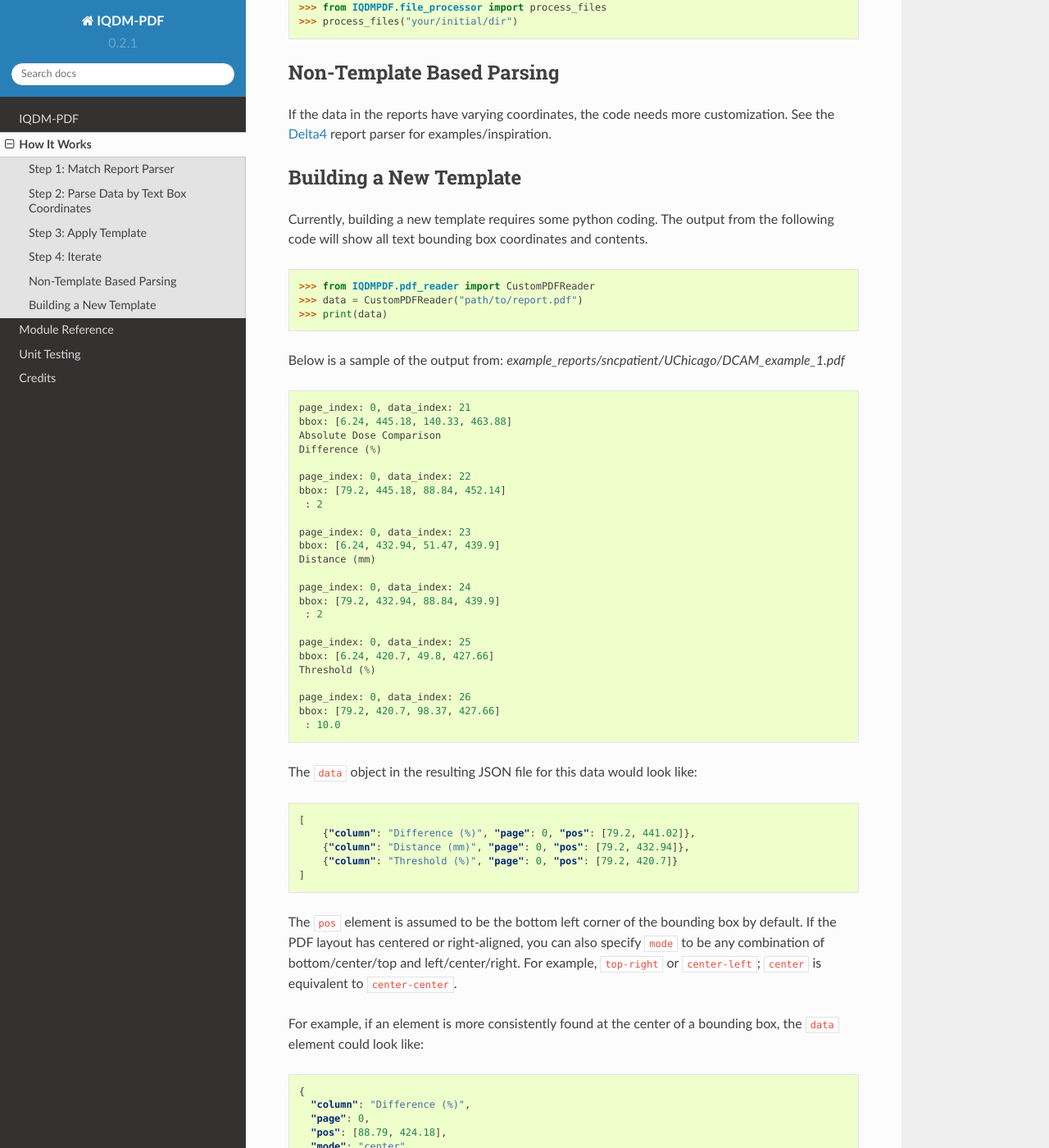
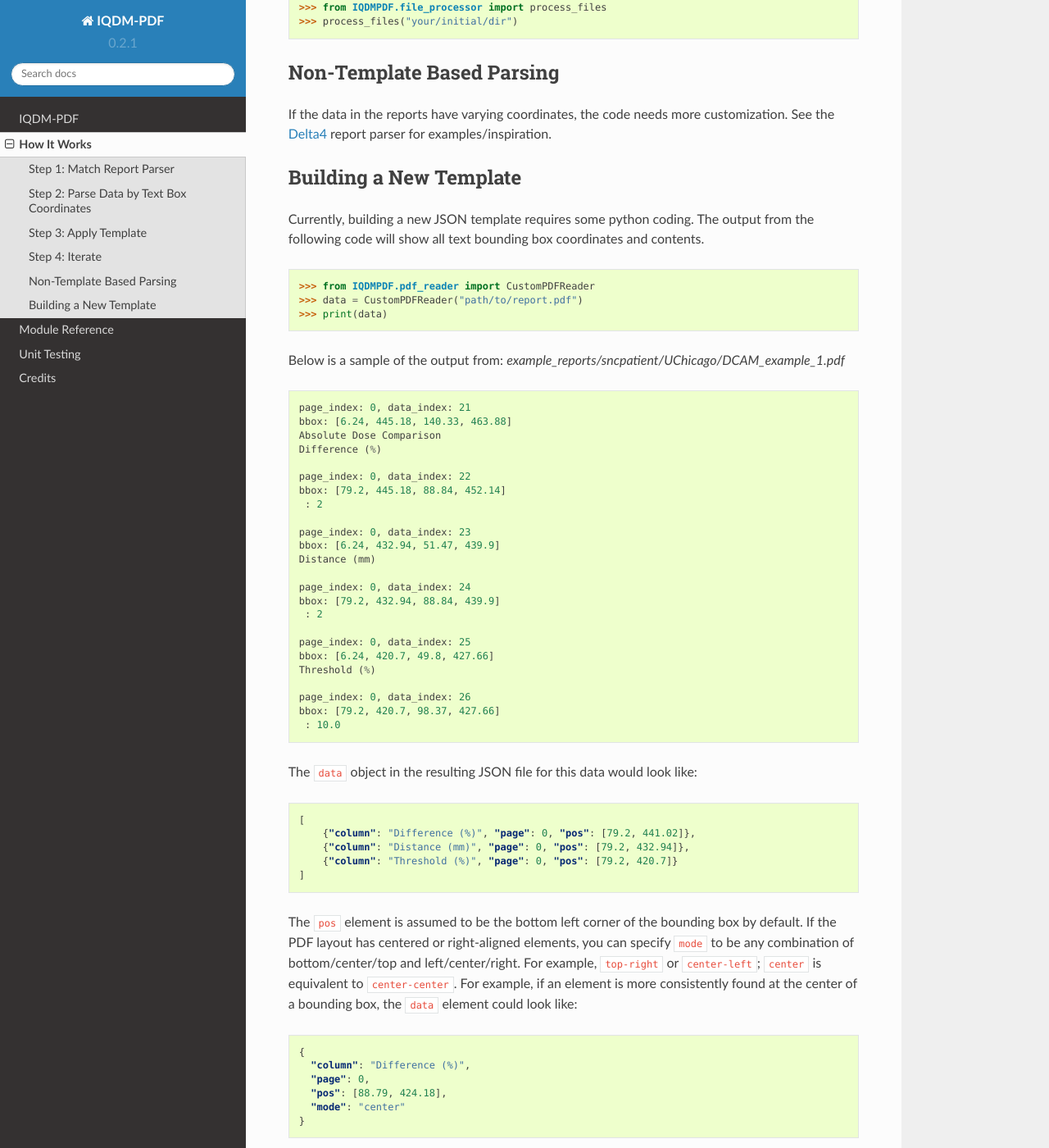
Before and after one commit to IQDM/IQDM-PDF, a Sphinx documentation site: the page built from docs/source/methods.rst, in a window 1280 px wide and 1400 px high, scrolled down 1216 px. Shown: the whole window at 82% size. Built offline with Sphinx 7.4.7 and the Read the Docs theme 2.0.0, drawn with Linux system fonts in a browser that asks for light colours; some of the changed text lies outside the part shown.

Commit message:
documentation edits

```diff
--- a/docs/source/methods.rst
+++ b/docs/source/methods.rst
@@ -72,7 +72,7 @@ report parser for examples/inspiration.
 
 Building a New Template
 =======================
-Currently, building a new template requires some python coding. The output
+Currently, building a new JSON template requires some python coding. The output
 from the following code will show all text bounding box coordinates and
 contents.
 
@@ -124,13 +124,12 @@ The ``data`` object in the resulting JSON file for this data would look like:
 
 
 The ``pos`` element is assumed to be the bottom left corner of the bounding
-box by default. If the PDF layout has centered or right-aligned, you can
-also specify ``mode`` to be any combination of bottom/center/top and
+box by default. If the PDF layout has centered or right-aligned elements, you
+can specify ``mode`` to be any combination of bottom/center/top and
 left/center/right. For example, ``top-right`` or ``center-left``;
-``center`` is equivalent to ``center-center``.
-
-For example, if an element is more consistently found at the center of a
-bounding box, the ``data`` element could look like:
+``center`` is equivalent to ``center-center``. For example, if an element is
+more consistently found at the center of a bounding box, the ``data`` element
+could look like:
 
 .. code-block:: json
 
--- a/docs/source/testing.rst
+++ b/docs/source/testing.rst
@@ -14,7 +14,7 @@ The expected results should be added to `tests/test_data/expected_report_data.py
 
 Expected Report Data
 ====================
-The variable ``TEST_DATA`` in `expected_report_data.py` contains exepected
+The variable ``TEST_DATA`` in `expected_report_data.py <https://github.com/IQDM/IQDM-PDF/blob/master/tests/test_data/expected_report_data.py>`__ contains exepected
 data and paths to PDFs for all vendors. An example output from
 `TEST_DATA[vendor][example_description]`:
 
```
Also changed, not shown: other parts of docs/source/methods.rst (+7 -7 lines), other parts of docs/source/testing.rst (+1 -1 lines).
